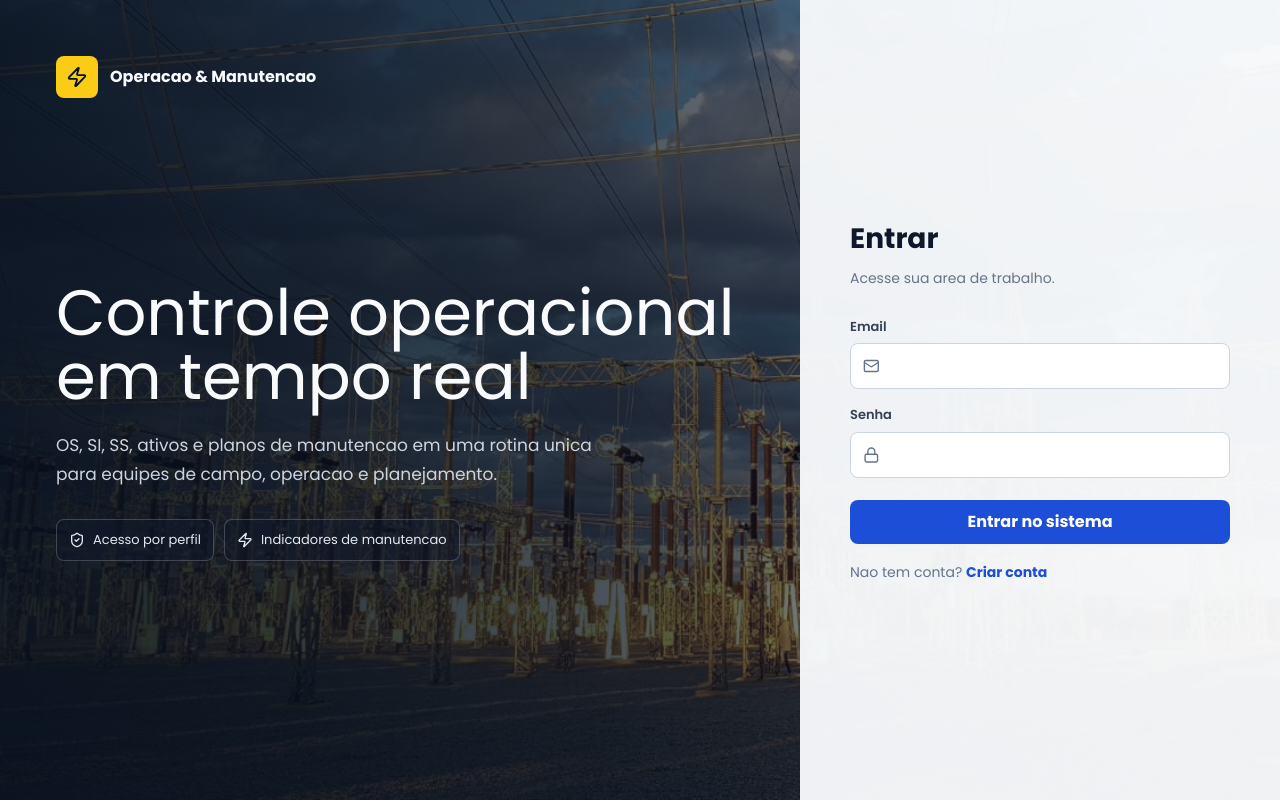
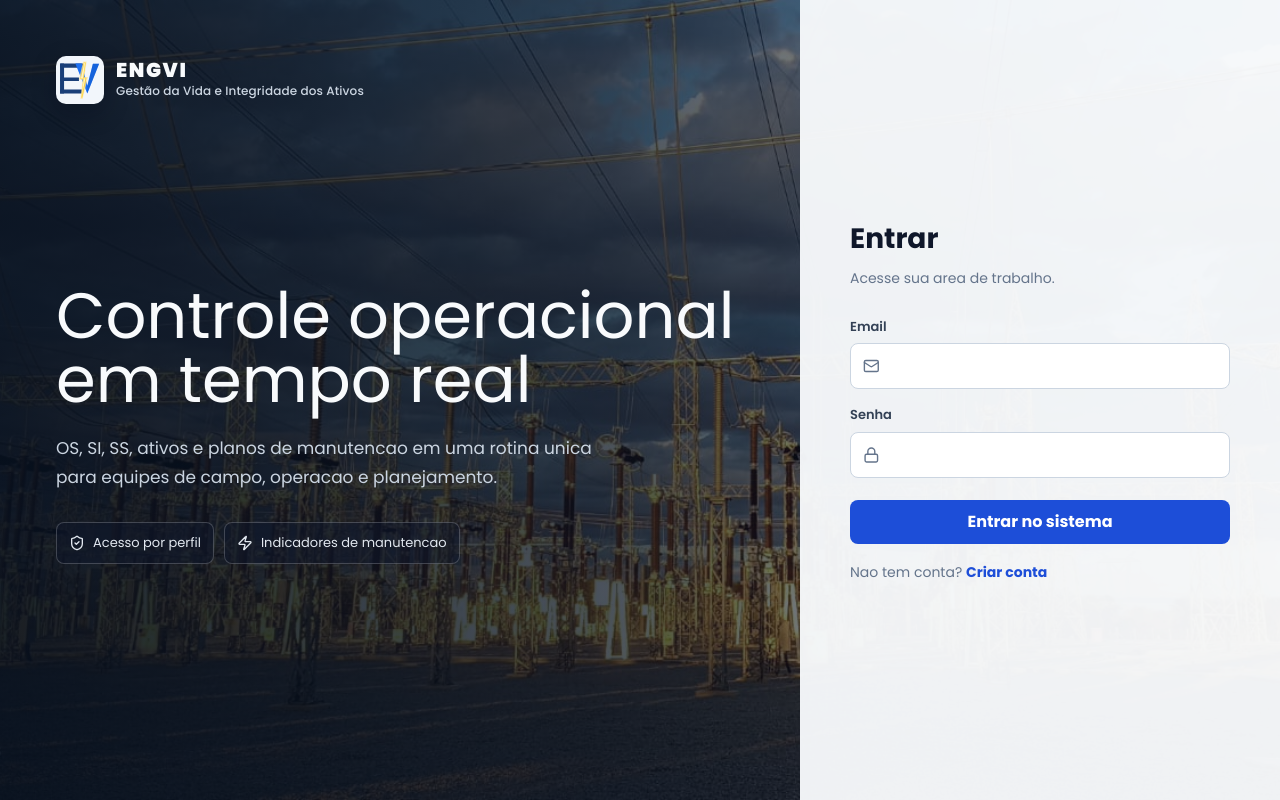
Before and after one commit to viniciusU2/OP_manutencao, a React (Vite) app: page /login in a window 1280 px wide. Built offline with nearby package versions, Linux system fonts and the light colour scheme; no server answers.

Commit message:
landing--age

```diff
--- a/src/pages/loginPage.tsx
+++ b/src/pages/loginPage.tsx
@@ -52,14 +52,31 @@ const Brand = styled.div`
   letter-spacing: 0;
 `;
 
-const BrandIcon = styled.div`
-  width: 42px;
-  height: 42px;
-  border-radius: 8px;
+const BrandLogo = styled.img`
+  width: 48px;
+  height: 48px;
+  flex: 0 0 48px;
+  border-radius: 10px;
+  object-fit: contain;
+  box-shadow: 0 8px 24px rgba(2, 8, 23, 0.28);
+`;
+
+const BrandText = styled.div`
   display: grid;
-  place-items: center;
-  color: #04111f;
-  background: #facc15;
+  gap: 2px;
+
+  strong {
+    font-size: 20px;
+    line-height: 1;
+    letter-spacing: 0.08em;
+  }
+
+  span {
+    color: #cbd5e1;
+    font-size: 12px;
+    font-weight: 500;
+    letter-spacing: 0.01em;
+  }
 `;
 
 const Hero = styled.div`
@@ -264,10 +281,14 @@ export function LoginPage() {
     <Page>
       <Intro>
         <Brand>
-          <BrandIcon>
-            <Zap size={22} />
-          </BrandIcon>
-          Operacao & Manutencao
+          <BrandLogo
+            src="/icone-v.svg"
+            alt="Logo ENGVI"
+          />
+          <BrandText>
+            <strong>ENGVI</strong>
+            <span>Gestão da Vida e Integridade dos Ativos</span>
+          </BrandText>
         </Brand>
 
         <Hero>
```
